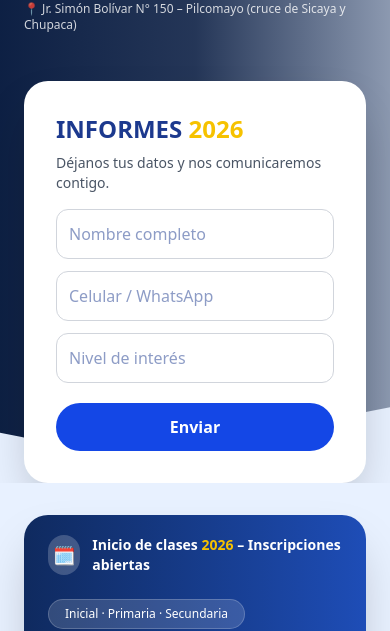
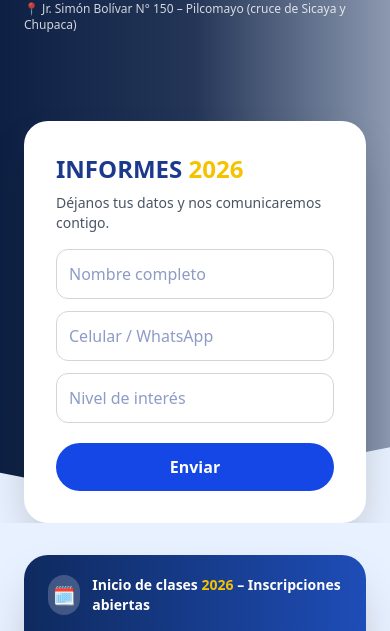
Before and after one commit to stevenmancilla2003/ColegioCatolicaGem, a React (Vite) app: page / in a window 390 px wide. Shown: the part 602-1233 px from the top of the page. Built offline with nearby package versions, Linux system fonts and the light colour scheme; no server answers; the database is empty.

Commit message:
Actualizacion a movil

```diff
--- a/src/pages/Home.tsx
+++ b/src/pages/Home.tsx
@@ -80,7 +80,7 @@ const HeroSection: React.FC<HeroSectionProps> = ({ getImageUrl }) => {
 
   return (
     <section
-      className="relative text-white overflow-hidden min-h-[750px] flex items-center"
+      className="relative text-white overflow-hidden min-h-[650px] md:min-h-[750px] flex items-center"
       style={{
         backgroundImage: heroSrc ? `url(${heroSrc})` : undefined,
         backgroundSize: "cover",
@@ -92,7 +92,7 @@ const HeroSection: React.FC<HeroSectionProps> = ({ getImageUrl }) => {
       <div className="absolute inset-0 bg-gradient-to-r from-[#02153A]/95 via-[#02153A]/85 to-[#02153A]/40" />
 
       {/* Contenido */}
-      <div className="relative z-10 max-w-7xl mx-auto px-6 w-full grid md:grid-cols-2 gap-12 items-center">
+      <div className="relative z-10 max-w-7xl mx-auto px-6 w-full flex flex-col md:grid md:grid-cols-2 gap-12 items-center">
 
         {/* TEXTO IZQUIERDO */}
         <div>
@@ -142,7 +142,7 @@ const HeroSection: React.FC<HeroSectionProps> = ({ getImageUrl }) => {
         </div>
 
         {/* FORMULARIO / BLOQUE DERECHO (ESTILO Saco Oliveros) */}
-        <div className="bg-white rounded-3xl shadow-2xl p-8 text-blue-900 max-w-md ml-auto">
+        <div className="bg-white rounded-3xl shadow-2xl p-8 text-blue-900 max-w-md w-full mt-10 md:mt-0 md:ml-auto">
           <h3 className="text-2xl font-extrabold mb-2">
             INFORMES <span className="text-[#F6C200]">2026</span>
           </h3>
```
